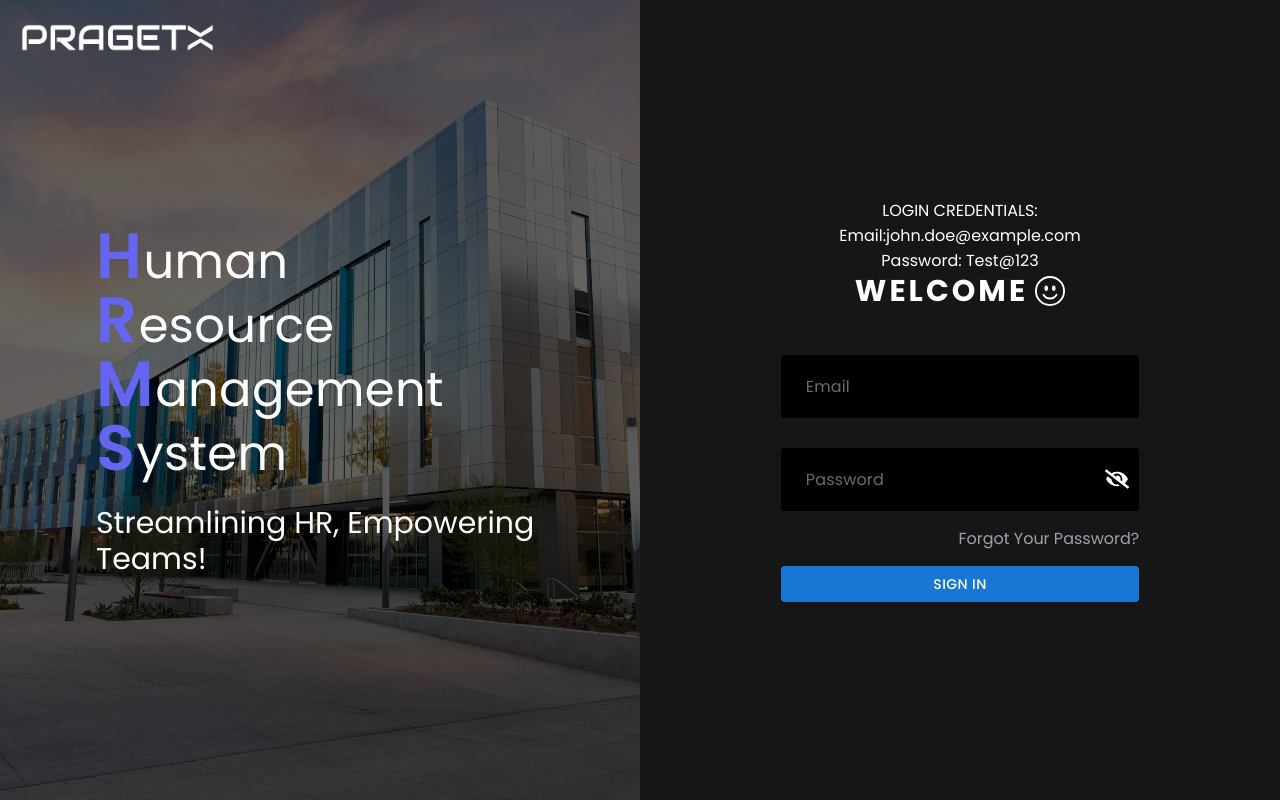
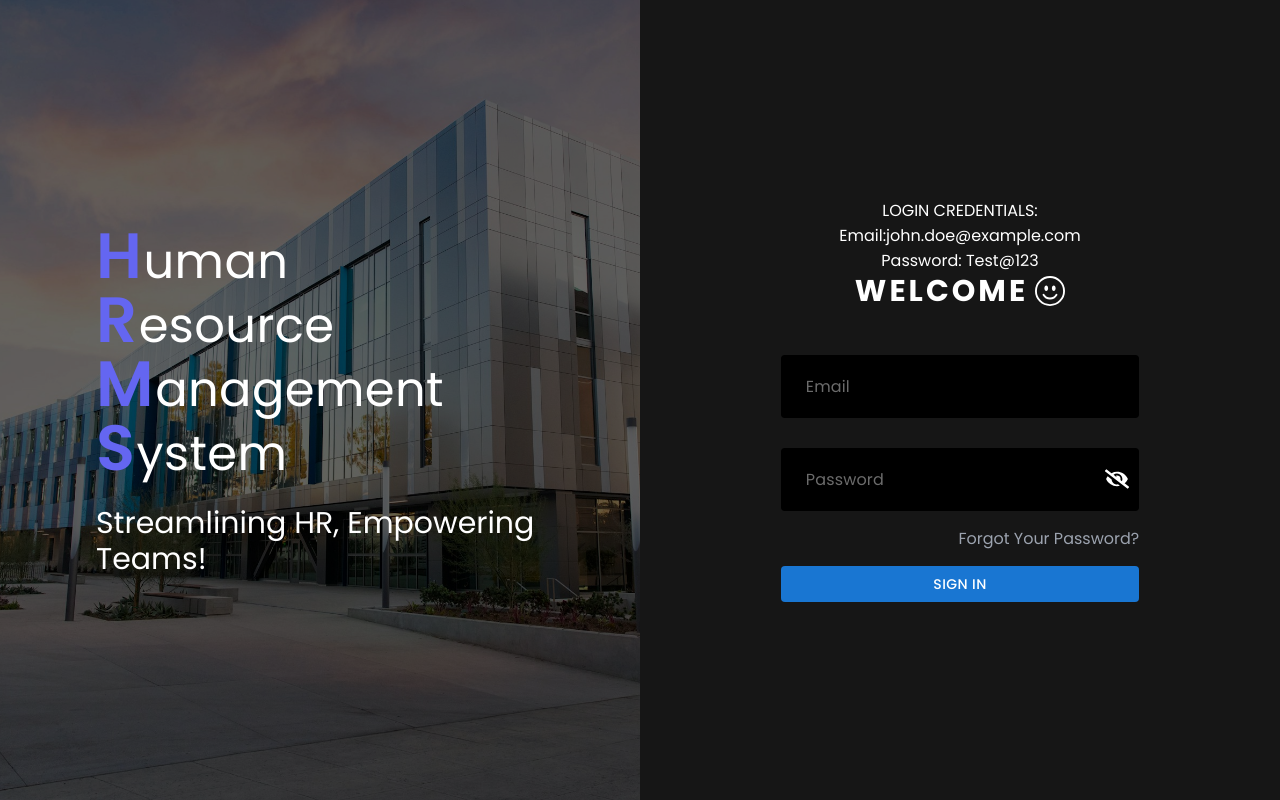
Before and after one commit to kunal007u/HRMS_MONO, a React (Vite) app in the folder workspace_internal_frontend/: page /login in a window 1280 px wide. Built offline with nearby package versions, Linux system fonts and the light colour scheme; the HTML template or start-up script is replaced by a standard one; what redux-state-sync would draw is missing.

Commit message:
Remove logo image from login form for cleaner UI

```diff
--- a/workspace_internal_frontend/src/Page/Account/Login.tsx
+++ b/workspace_internal_frontend/src/Page/Account/Login.tsx
@@ -81,7 +81,7 @@ const Login: React.FC = () => {
             <section className="login-form-container">
                 <div className="left-part">
                     <div className="pragetx-logo">
-                        <img src={pragetx} alt="logo" />
+                        {/* <img src={pragetx} alt="logo" /> */}
                     </div>
                     <div className="left-part-bg"></div>
                     <div className="left-part-project-content">
```
